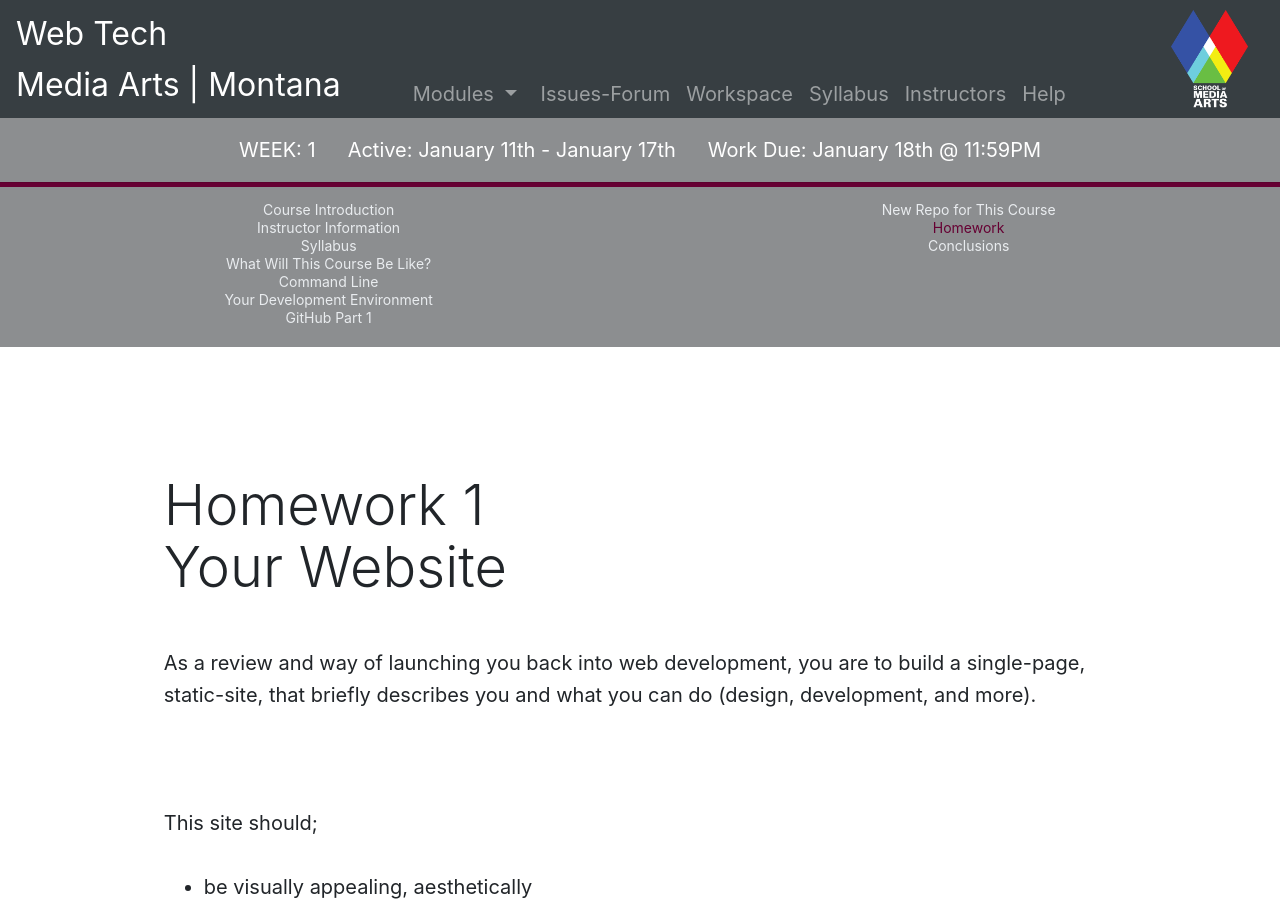
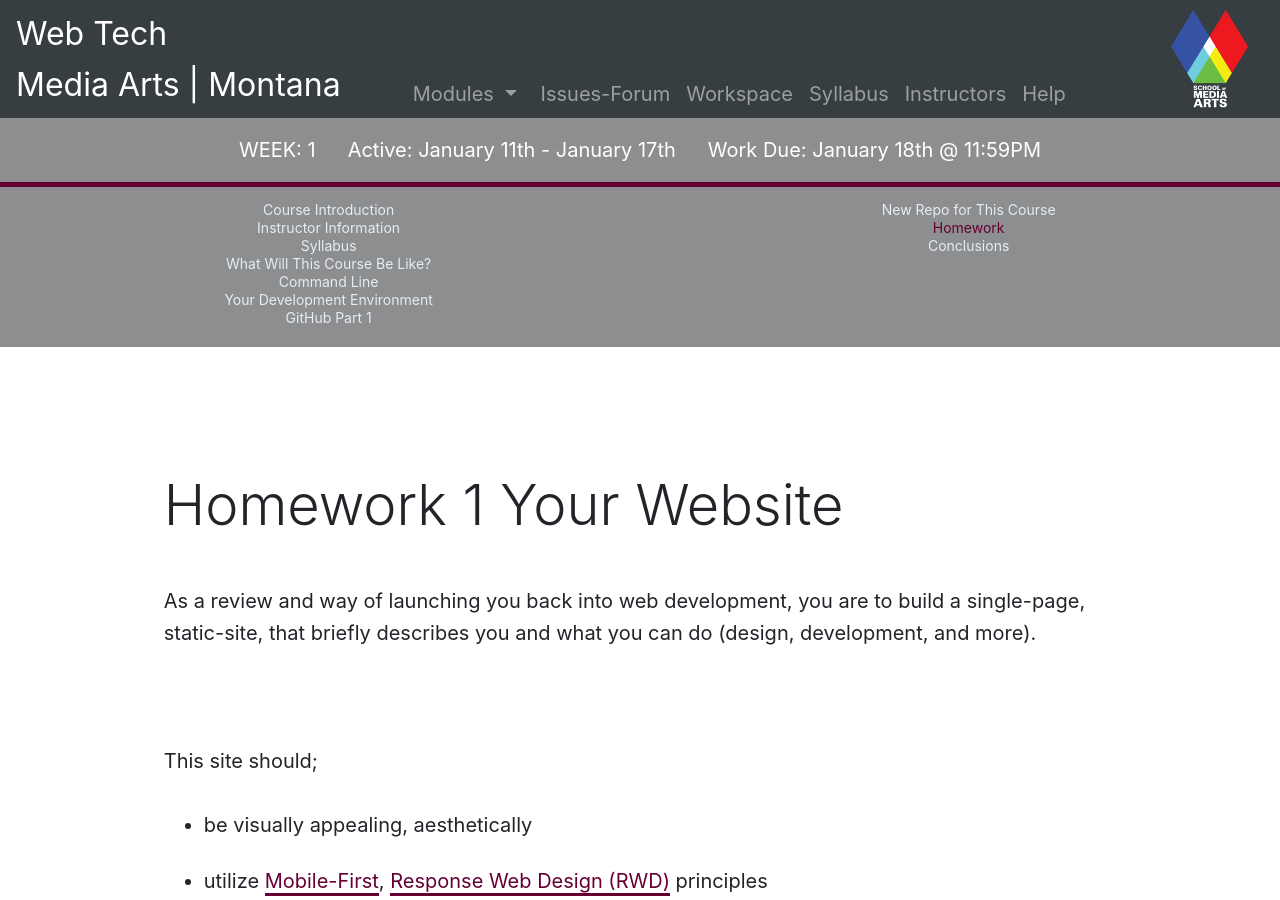
Before and after one commit to Montana-Media-Arts/441-web-tech-Spring2021-course, a Jekyll site: the page built from modules/week-1/_posts/2017-01-15-homework.md, in a window 1280 px wide and 900 px high. Built offline with Jekyll 4.4.1, drawn with Linux system fonts in a browser that asks for light colours; nearby versions of some CDN libraries.

```diff
--- a/modules/week-1/_posts/2017-01-15-homework.md
+++ b/modules/week-1/_posts/2017-01-15-homework.md
@@ -4,7 +4,7 @@ module: 1
 jotted: false
 ---
 
-## Homework 1<br/>Your Website
+## Homework 1 Your Website
 
 As a review and way of launching you back into web development, you are to build a single-page, static-site, that briefly describes you and what you can do (design, development, and more).
 
```
